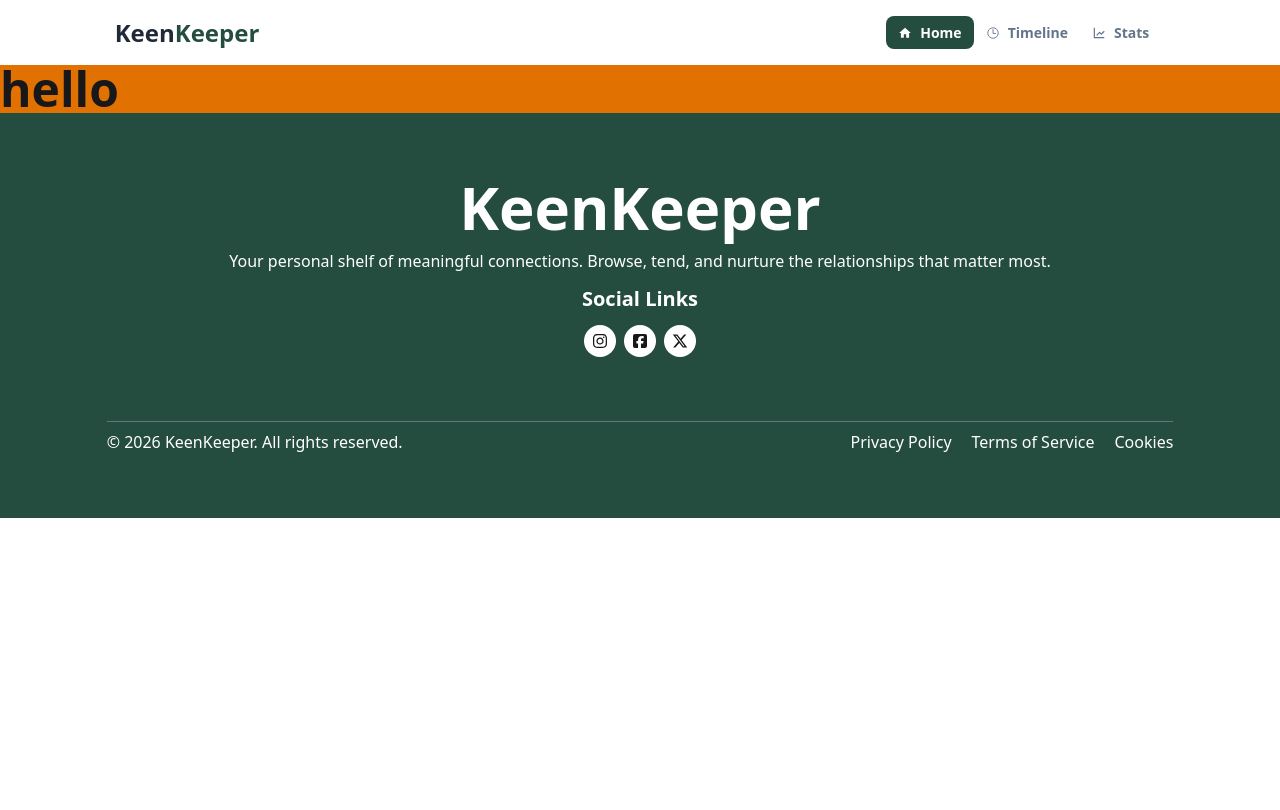
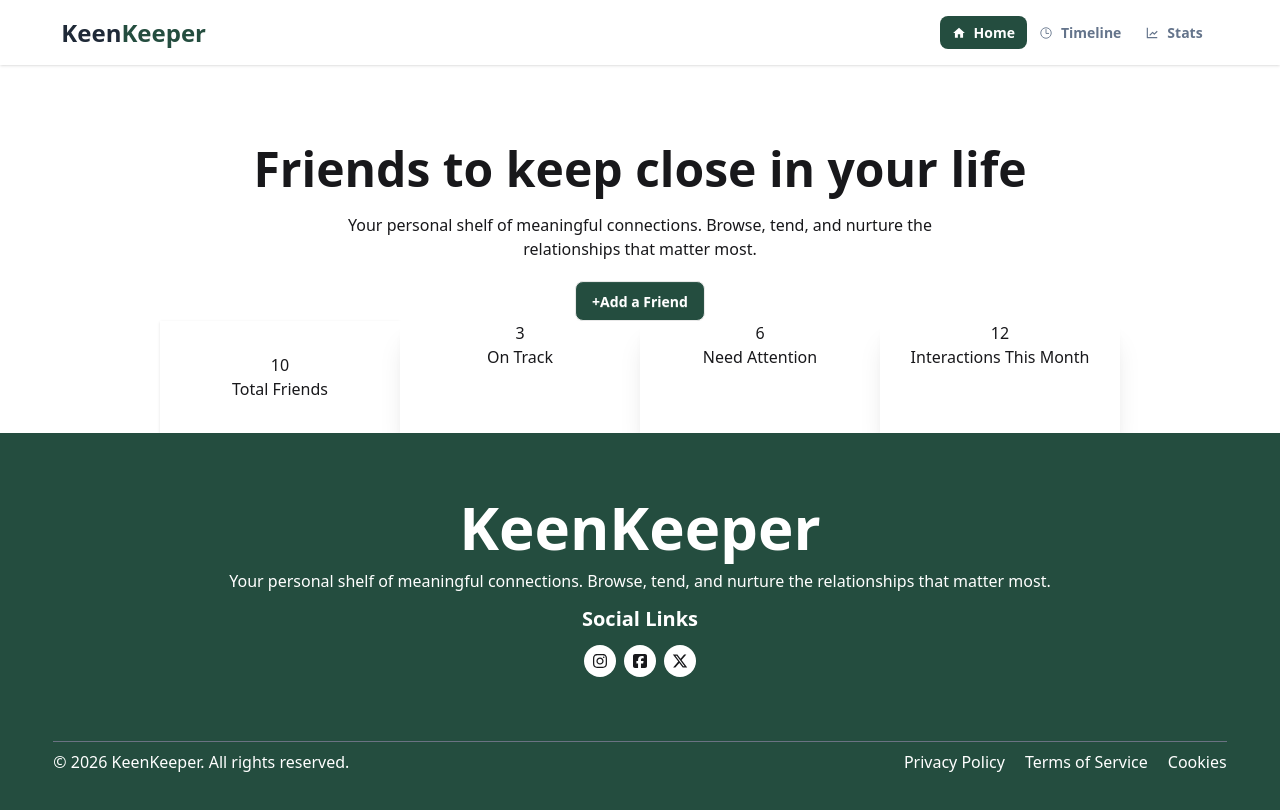
Before and after one commit to AlokBarmanraj/Assignment-07, a Next.js app: page / in a window 1280 px wide. Shown: the top 810 px of the page. Built offline with nearby package versions, Linux system fonts and the light colour scheme.

Commit message:
Banner create

```diff
--- a/src/app/page.js
+++ b/src/app/page.js
@@ -1,9 +1,12 @@
+import Banner from "@/components/Banner";
+import CountCard from "@/components/CountCard";
 import Image from "next/image";
 
 export default function Home() {
   return (
     <div>
-      <h1 className="bg-amber-600 font-bold text-5xl">hello</h1>
+      <Banner></Banner>
+      <CountCard></CountCard>
     </div>
   );
 }
--- /dev/null
+++ b/src/components/Banner.jsx
@@ -0,0 +1,18 @@
+import React from "react";
+
+const Banner = () => {
+  return (
+    <div className="pt-20">
+      <div className="text-center space-y-5">
+        <h1 className="text-5xl font-bold font-[#1F2937]">Friends to keep close in your life</h1>
+        <p className="font-[#1F2937]">
+          Your personal shelf of meaningful connections. Browse, tend, and
+          nurture the <br /> relationships that matter most.
+        </p>
+        <button className="btn bg-[#244D3F] text-white rounded-lg">+Add a Friend</button>
+      </div>
+    </div>
+  );
+};
+
+export default Banner;
--- /dev/null
+++ b/src/components/CountCard.jsx
@@ -0,0 +1,34 @@
+import React from "react";
+
+const CountCard = () => {
+  return (
+    <div className="w-9/12 mx-auto grid grid-cols-4 text-center">
+      <div className="bg-white shadow-sm p-8">
+        <div>
+          <h3>10</h3>
+          <h4>Total Friends</h4>
+        </div>
+      </div>
+      <div className="bg-white shadow-xl">
+        <div>
+          <h3>3</h3>
+          <h4>On Track</h4>
+        </div>
+      </div>
+      <div className="bg-white shadow-xl">
+        <div>
+          <h3>6</h3>
+          <h4>Need Attention</h4>
+        </div>
+      </div>
+      <div className="bg-white shadow-xl">
+        <div>
+          <h3>12</h3>
+          <h4>Interactions This Month</h4>
+        </div>
+      </div>
+    </div>
+  );
+};
+
+export default CountCard;
--- a/src/components/Footer.jsx
+++ b/src/components/Footer.jsx
@@ -5,7 +5,7 @@ import { FaSquareFacebook, FaXTwitter } from "react-icons/fa6";
 const Footer = () => {
   return (
     <footer className="bg-[#244D3F]">
-      <div className="w-10/12 mx-auto">
+      <div className="w-11/12 mx-auto">
         <div className="flex justify-center items-center text-center p-16">
           <div className="space-y-3">
             <h1 className="text-6xl font-bold text-white">KeenKeeper</h1>
--- a/src/components/Navbar.jsx
+++ b/src/components/Navbar.jsx
@@ -39,7 +39,7 @@ const Navbar = () => {
 
   return (
     <div className="bg-base-100 shadow-sm">
-      <div className="navbar w-full lg:w-10/12 mx-auto">
+      <div className="navbar w-full lg:w-11/12 mx-auto">
         <div className="navbar-start">
           <div className="dropdown">
             <div tabIndex={0} role="button" className="btn btn-ghost lg:hidden">
```
